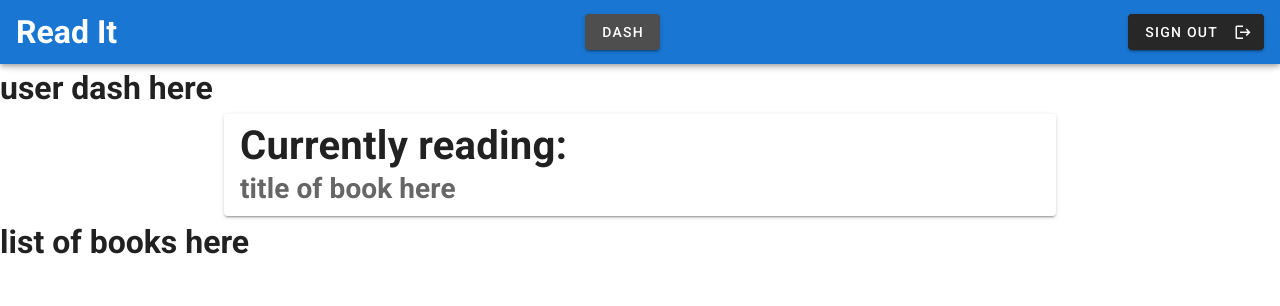
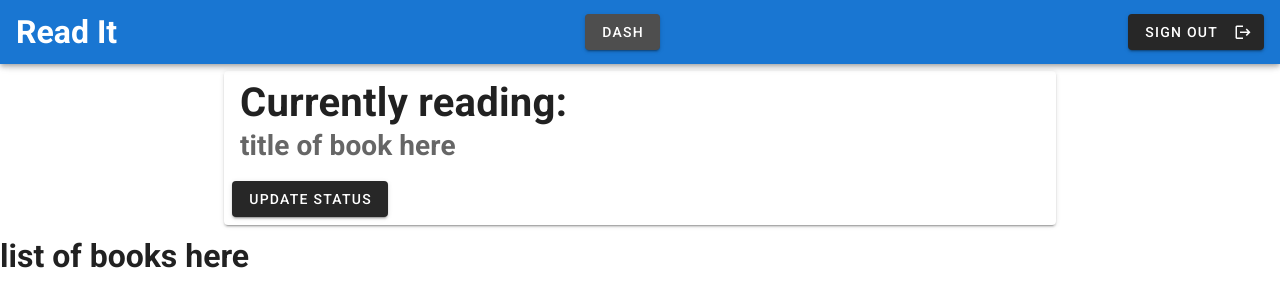
Before and after one commit to Holgermueller/HolgerMuellerWriter, a Vue app: page /dashboard in a window 1280 px wide. Shown: the top 306 px of the page. Built offline with nearby package versions, Linux system fonts and the light colour scheme.

Commit message:
added another dialog

```diff
--- a/src/components/DashComponents/AddABook.vue
+++ b/src/components/DashComponents/AddABook.vue
@@ -29,7 +29,7 @@
         <v-card-actions>
           <v-btn>Cancel</v-btn>
           v-spacer
-          <v-btn>Add book</v-btn>
+          <v-btn @click.prevent="addBook">Add book</v-btn>
         </v-card-actions>
       </v-card>
     </v-dialog>
--- a/src/components/DashComponents/CurrentlyReading.vue
+++ b/src/components/DashComponents/CurrentlyReading.vue
@@ -7,13 +7,28 @@
       <v-card-text>
         <h1>title of book here</h1>
       </v-card-text>
+      <v-card-actions>
+        <UpdateStatusDialog />
+      </v-card-actions>
     </v-card>
   </div>
 </template>
 
+<script>
+import UpdateStatusDialog from "./UpdateStatus.vue";
+
+export default {
+  name: "CurrentlyReadingDisplay",
+
+  components: {
+    UpdateStatusDialog,
+  },
+};
+</script>
+
 <style scoped>
 .currently-reading-display {
   width: 65%;
-  margin: 2px auto;
+  margin: 7px auto;
 }
 </style>
--- /dev/null
+++ b/src/components/DashComponents/UpdateStatus.vue
@@ -0,0 +1,38 @@
+<template>
+  <div class="text-center">
+    <v-dialog v-model="dialog" width="500">
+      <template v-slot:activator="{ on, attrs }">
+        <v-btn dark v-bind="attrs" v-on="on"> Update status</v-btn>
+      </template>
+
+      <v-card>
+        <v-card-title>
+          title of book here
+        </v-card-title>
+
+        <v-card-text>
+          How's it going?
+        </v-card-text>
+
+        <v-card-actions>
+          <v-btn>cancel</v-btn>
+          <v-spacer></v-spacer>
+          <v-btn>I'm finished!!</v-btn>
+        </v-card-actions>
+      </v-card>
+    </v-dialog>
+  </div>
+</template>
+
+<script>
+export default {
+  name: "UpdateStatusDialog",
+
+  data() {
+    return {
+      dialog: false,
+      finished: false,
+    };
+  },
+};
+</script>
--- a/src/components/Dashboard.vue
+++ b/src/components/Dashboard.vue
@@ -1,7 +1,5 @@
 <template>
   <div>
-    <h1>user dash here</h1>
-
     <CurrentlyReadingDisplay />
 
     <BooksReadDisplay />
```
